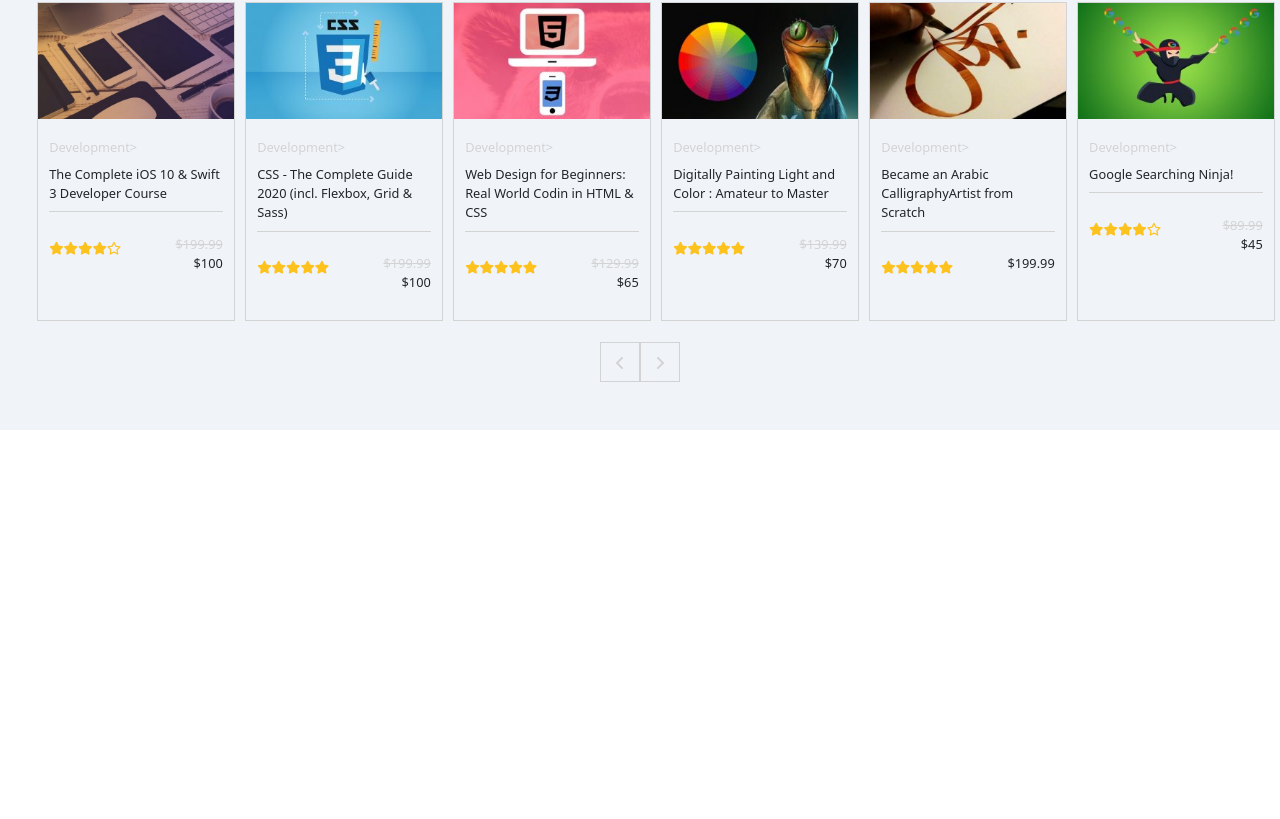
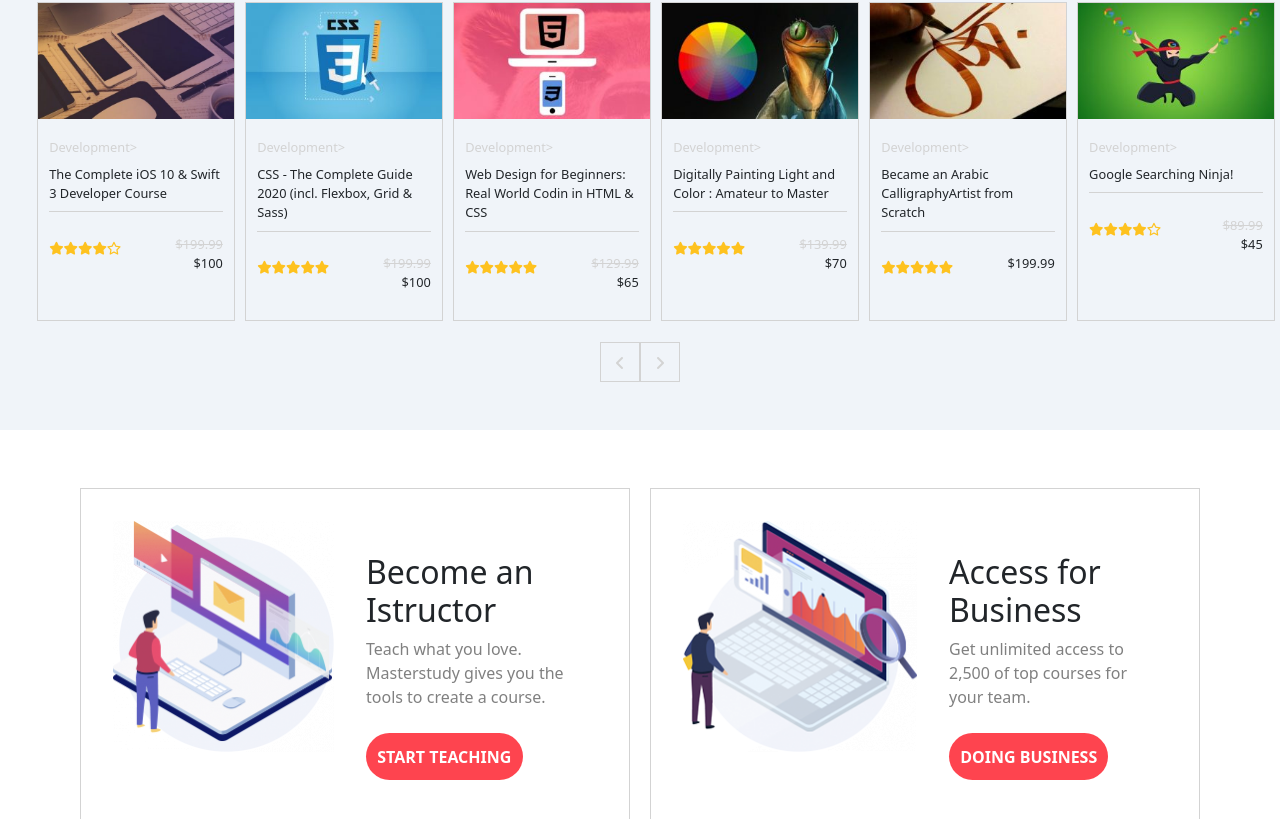
Before and after one commit to vittorioaquilino/proj-html-vuejs, a Vue app: page / in a window 1280 px wide. Shown: the part 3133-3952 px from the top of the page. Before the commit the page ends 3563 px from the top, so only its background shows below. Built offline with nearby package versions, Linux system fonts and the light colour scheme.

Commit message:
add AppStartPlan

```diff
--- a/src/components/AppMain.vue
+++ b/src/components/AppMain.vue
@@ -27,6 +27,10 @@
         <!-- popular courses -->
         <AppPopularCourses />
         <!-- /popular courses -->
+
+        <!-- start plan -->
+        <AppStartPlan />
+        <!-- /start plan -->
     </section>
 </template>
 
@@ -38,6 +42,7 @@ import AppSecondBanner from "./AppSecondBanner.vue";
 import AppRecentCourses from "./AppRecentCourses.vue";
 import AppNewsLetter from "./AppNewsLetter.vue";
 import AppPopularCourses from "./AppPopularCourses.vue";
+import AppStartPlan from "./AppStartPlan.vue";
 
 export default {
     name: "AppMain",
@@ -49,6 +54,7 @@ export default {
         AppRecentCourses,
         AppNewsLetter,
         AppPopularCourses,
+        AppStartPlan,
     },
     data() {
         return {
--- /dev/null
+++ b/src/components/AppStartPlan.vue
@@ -0,0 +1,80 @@
+<template>
+  <section class="start-plan">
+      <div class="container">
+          <div class="row">
+              <!-- col left -->
+              <div class="col-6 content-plan">
+                  <!-- image -->
+                  <div class="plan-image">
+                      <img src="../assets/images/image_box_1-221x231.png" alt="">
+                  </div>
+                  <!-- text -->
+                  <div class="plan-text">
+                    <h2>Become an Istructor</h2>
+                    <p>Teach what you love. Masterstudy gives you the tools to create a course.</p>
+                    <button class="first-button fw-bold text-uppercase">start teaching</button>
+                  </div>
+              </div>
+              <!-- col right -->
+              <div class="col-6 content-plan">
+                  <!-- image -->
+                  <div class="plan-image">
+                      <img src="../assets/images/image_box_2-234x231.png" alt="">
+                  </div>
+                  <!-- text -->
+                  <div class="plan-text">
+                    <h2>Access for Business</h2>
+                    <p>Get unlimited access to 2,500 of top courses for your team.</p>
+                    <button class="first-button fw-bold text-uppercase">doing business</button>
+                  </div>
+              </div>
+          </div>
+      </div>
+  </section>
+</template>
+
+<script>
+export default {
+    name: "AppStartPlan",
+}
+</script>
+
+<style lang="scss" scoped>
+@import "../style/variables.scss";
+
+.start-plan {
+    padding: 3rem;
+
+    .content-plan {
+        border: 1px solid lightgray;
+        width: calc(100% / 2 - 20px);
+        margin: 10px;
+        padding: 2rem;
+        display: flex;
+
+        p {
+            color: gray;
+        }
+
+        .plan-text {
+            padding: 2rem;
+        }
+
+        .first-button {
+            padding: .7rem;
+            border-radius: 30px;
+            color: white;
+            background-color: $brand-primary-color;
+            border: none;
+            margin-top: .5rem;
+        }
+
+        .first-button:hover {
+            border: 1px solid $brand-primary-color;
+            color: $brand-primary-color;
+            background-color: white;
+        }
+    }
+}
+
+</style>
```
